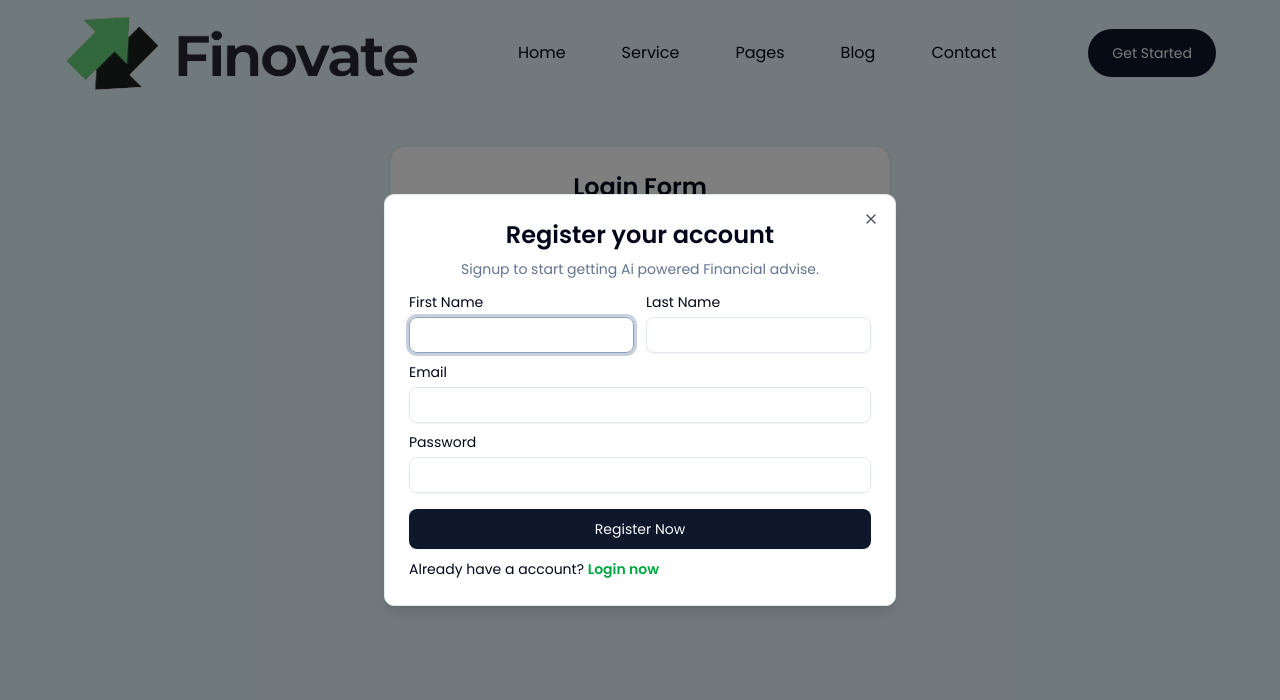
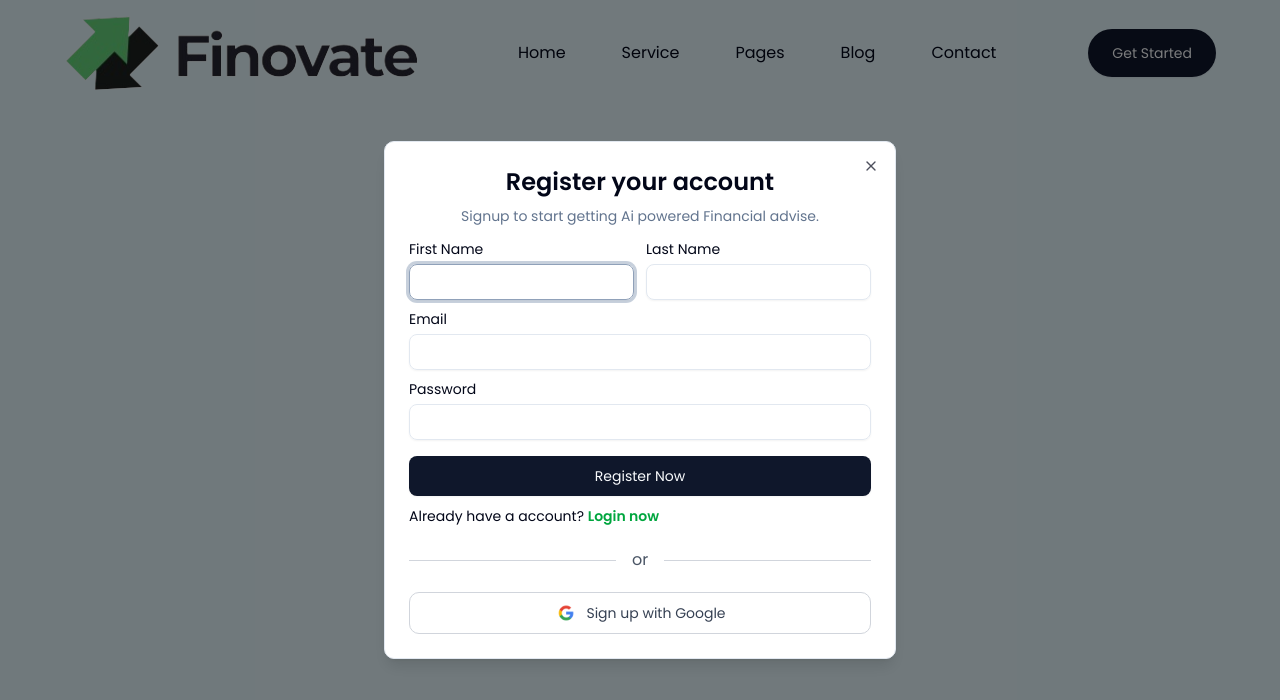
Before and after one commit to Hamza-fullstackdev/ai-powered-financial-and-investment-advisory-system, a Next.js app: page /login in a window 1280 px wide. Both pictures are taken after a click on the button "Get Started". Shown: the top 700 px of the page. Built offline with nearby package versions, Linux system fonts and the light colour scheme; no server answers.

Commit message:
Add GoogleOauth Functionality

```diff
--- a/app/(public)/components/Header.tsx
+++ b/app/(public)/components/Header.tsx
@@ -17,6 +17,7 @@ import Link from 'next/link';
 import React, { useState } from 'react';
 import { Alert, AlertDescription, AlertTitle } from '@/components/ui/alert';
 import { AlertCircle } from 'lucide-react';
+import Google from './auth/Google';
 
 const Header = () => {
   const [formData, setFormData] = useState({});
@@ -180,6 +181,14 @@ const Header = () => {
                       Login now
                     </Link>
                   </span>
+                  <div className="relative my-5 flex items-center">
+                    <div className="flex-grow border-t border-gray-300"></div>
+                    <span className="mx-4 flex-shrink text-gray-600">or</span>
+                    <div className="flex-grow border-t border-gray-300"></div>
+                  </div>
+                  <div>
+                    <Google />
+                  </div>
                 </form>
               </div>
             </DialogContent>
--- /dev/null
+++ b/app/(public)/components/auth/Google.tsx
@@ -0,0 +1,83 @@
+'use client';
+import Image from 'next/image';
+import React, { useState } from 'react';
+import { GoogleAuthProvider, signInWithPopup, getAuth } from 'firebase/auth';
+import { app } from '@/app/firebase/firebase';
+import { useRouter } from 'next/navigation';
+import { Alert, AlertDescription, AlertTitle } from '@/components/ui/alert';
+import { AlertCircle } from 'lucide-react';
+import { useDispatch } from 'react-redux';
+import { loginUser } from '@/lib/features/user/UserSlice';
+
+const Google = () => {
+  const auth = getAuth(app);
+  const [error, setError] = useState(false);
+  const [loading, setLoading] = useState(false);
+  const [errorMessage, setErrorMessage] = useState('');
+  const router = useRouter();
+  const dispatch = useDispatch();
+
+  const handleGoogleRequest = async () => {
+    const provider = new GoogleAuthProvider();
+    provider.setCustomParameters({ prompt: 'select_account' });
+    try {
+      setLoading(true);
+      const result = await signInWithPopup(auth, provider);
+      const res = await fetch('/api/auth/google', {
+        method: 'POST',
+        headers: {
+          'Content-Type': 'application/json',
+        },
+        body: JSON.stringify({
+          fname: result?.user?.displayName?.split(' ')[0],
+          lname: result?.user?.displayName?.split(' ').slice(1).join(' '),
+          email: result.user.email,
+          profileImg: result.user.photoURL,
+        }),
+      });
+      const data = await res.json();
+      setLoading(false);
+      if (res.ok) {
+        router.push('/app');
+        dispatch(loginUser(data.user));
+      } else {
+        setError(true);
+        setErrorMessage(data.message);
+        setLoading(false);
+      }
+    } catch (error) {
+      setError(true);
+      setErrorMessage('An error occurred. Please try again.');
+      setLoading(false);
+    }
+  };
+  return (
+    <>
+      {error && (
+        <Alert variant="destructive" className="mb-4">
+          <AlertCircle className="h-4 w-4" />
+          <AlertTitle>Signup error</AlertTitle>
+          <AlertDescription>{errorMessage}</AlertDescription>
+        </Alert>
+      )}
+      <button
+        disabled={loading}
+        onClick={handleGoogleRequest}
+        className="w-full flex items-center justify-center cursor-pointer gap-2 px-5 py-2 border border-gray-300 rounded-lg hover:bg-gray-100 transition duration-200"
+      >
+        <Image
+          src={'/Google_icons.webp'}
+          alt="Google-logo"
+          width={20}
+          height={20}
+          className="w-6 h-6"
+        />
+        <span className="text-sm font-medium text-gray-700">
+          {loading ? 'loading...' : 'Sign up with Google'}
+        </span>
+      </button>
+    </>
+  );
+};
+
+export default Google;
--- a/app/(public)/login/page.tsx
+++ b/app/(public)/login/page.tsx
@@ -17,6 +17,7 @@ import Link from 'next/link';
 import { useRouter } from 'next/navigation';
 import React, { useState } from 'react';
 import { useDispatch } from 'react-redux';
+import Google from '@/app/(public)/components/auth/Google';
 
 const page = () => {
   const [formData, setFormData] = useState({});
@@ -85,7 +86,7 @@ const page = () => {
               />
             </div>
             <div className="flex flex-col gap-1">
-              <Label htmlFor="passwrod">Password</Label>
+              <Label htmlFor="password">Password</Label>
               <Input
                 type="password"
                 id="password"
@@ -111,6 +112,14 @@ const page = () => {
           </Link>
         </span>
       </div>
+      <div className="px-6 relative flex items-center">
+        <div className="flex-grow border-t border-gray-300"></div>
+        <span className="mx-4 flex-shrink text-gray-600">or</span>
+        <div className="flex-grow border-t border-gray-300"></div>
+      </div>
+      <div className="px-6">
+        <Google />
+      </div>
     </Card>
   );
 };
--- /dev/null
+++ b/app/api/auth/google/route.ts
@@ -0,0 +1,77 @@
+import { connectToDatabase } from '@/app/api/utils/db';
+import User from '@/app/model/User';
+import { config } from '@/app/api/utils/env-config';
+import { hashedPassword } from '@/app/api/utils/hashing';
+import { NextResponse } from 'next/server';
+import jwt from 'jsonwebtoken';
+
+export async function POST(req: Request) {
+  await connectToDatabase();
+  const { fname, lname, email, profileImg } = await req.json();
+  try {
+    const isUserExist = await User.findOne({ email });
+    if (isUserExist) {
+      const token = jwt.sign({ id: isUserExist._id.toString() }, config.jwtSecretKey as string);
+      const response = NextResponse.json(
+        {
+          message: 'User logged in successfully',
+          user: {
+            _id: isUserExist._id,
+            fname: isUserExist.fname,
+            lname: isUserExist.lname,
+            email: isUserExist.email,
+            profileImg: isUserExist.profileImg,
+            createdAt: isUserExist.createdAt,
+            updatedAt: isUserExist.updatedAt,
+          },
+        },
+        { status: 200 }
+      );
+      response.cookies.set('token', token, {
+        httpOnly: true,
+        maxAge: 60 * 60 * 24 * 7,
+        sameSite: 'strict',
+      });
+      return response;
+    } else {
+      const generatedPassword =
+        Math.random().toString(36).slice(-8) + Math.random().toString(36).slice(-8);
+      const newUser = new User({
+        fname: fname,
+        lname: lname,
+        email: email,
+        password: await hashedPassword(generatedPassword),
+        profileImg: profileImg,
+      });
+      try {
+        await newUser.save();
+        const token = jwt.sign({ id: newUser._id }, config.jwtSecretKey as string);
+        const response = NextResponse.json(
+          {
+            message: 'User created successfully',
+            user: {
+              _id: newUser._id,
+              fname: newUser.fname,
+              lname: newUser.lname,
+              email: newUser.email,
+              profileImg: newUser.profileImg,
+              createdAt: newUser.createdAt,
+              updatedAt: newUser.updatedAt,
+            },
+          },
+          { status: 200 }
+        );
+        response.cookies.set('token', token, {
+          httpOnly: true,
+          maxAge: 60 * 60 * 24 * 7,
+          sameSite: 'strict',
+        });
+        return response;
+      } catch (error) {
+        return NextResponse.json({ message: 'Error creating user' }, { status: 500 });
+      }
+    }
+  } catch (error) {
+    return NextResponse.json({ message: 'Failed to create user' }, { status: 500 });
+  }
+}
--- a/app/api/auth/register/route.ts
+++ b/app/api/auth/register/route.ts
@@ -17,9 +17,6 @@ export async function POST(req: Request) {
   }
   if (!email.includes('@')) {
     return NextResponse.json({ message: 'Please enter a valid email address' }, { status: 400 });
-  }
-  if (!fname || !lname) {
-    return NextResponse.json({ message: 'Please fill all fields' }, { status: 400 });
   }
   if (fname.length < 3 || lname.length < 3) {
     return NextResponse.json(
--- /dev/null
+++ b/app/firebase/firebase.ts
@@ -0,0 +1,17 @@
+// Import the functions you need from the SDKs you need
+import { initializeApp } from 'firebase/app';
+// TODO: Add SDKs for Firebase products that you want to use
+// https://firebase.google.com/docs/web/setup#available-libraries
+
+// Your web app's Firebase configuration
+const firebaseConfig = {
+  apiKey: process.env.NEXT_PUBLIC_FIREBASE_API_KEY,
+  authDomain: 'financial-advisory-beb95.firebaseapp.com',
+  projectId: 'financial-advisory-beb95',
+  storageBucket: 'financial-advisory-beb95.firebasestorage.app',
+  messagingSenderId: '82828843168',
+  appId: '1:82828843168:web:9f4b73be86cbb8798391c5',
+};
+
+// Initialize Firebase
+export const app = initializeApp(firebaseConfig);
--- a/app/model/User.ts
+++ b/app/model/User.ts
@@ -12,19 +12,16 @@ const userSchema = new Schema<IUser>(
   {
     fname: {
       type: String,
-      required: true,
       trim: true,
       minlength: 3,
     },
     lname: {
       type: String,
-      required: true,
       trim: true,
       minlength: 3,
     },
     email: {
       type: String,
-      required: true,
       trim: true,
       unique: true,
       lowercase: true,
--- a/package.json
+++ b/package.json
@@ -21,6 +21,7 @@
     "bcrypt": "^5.1.1",
     "class-variance-authority": "^0.7.1",
     "clsx": "^2.1.1",
+    "firebase": "^11.6.0",
     "jsonwebtoken": "^9.0.2",
     "lucide-react": "^0.487.0",
     "mongoose": "^8.13.2",
```
Also changed, not shown: app/(public)/components/home/HeroSection.tsx (+35 -44 lines), public/Google_Icons.webp (added), 1 other file (tests, documents, lock files or other folders).
